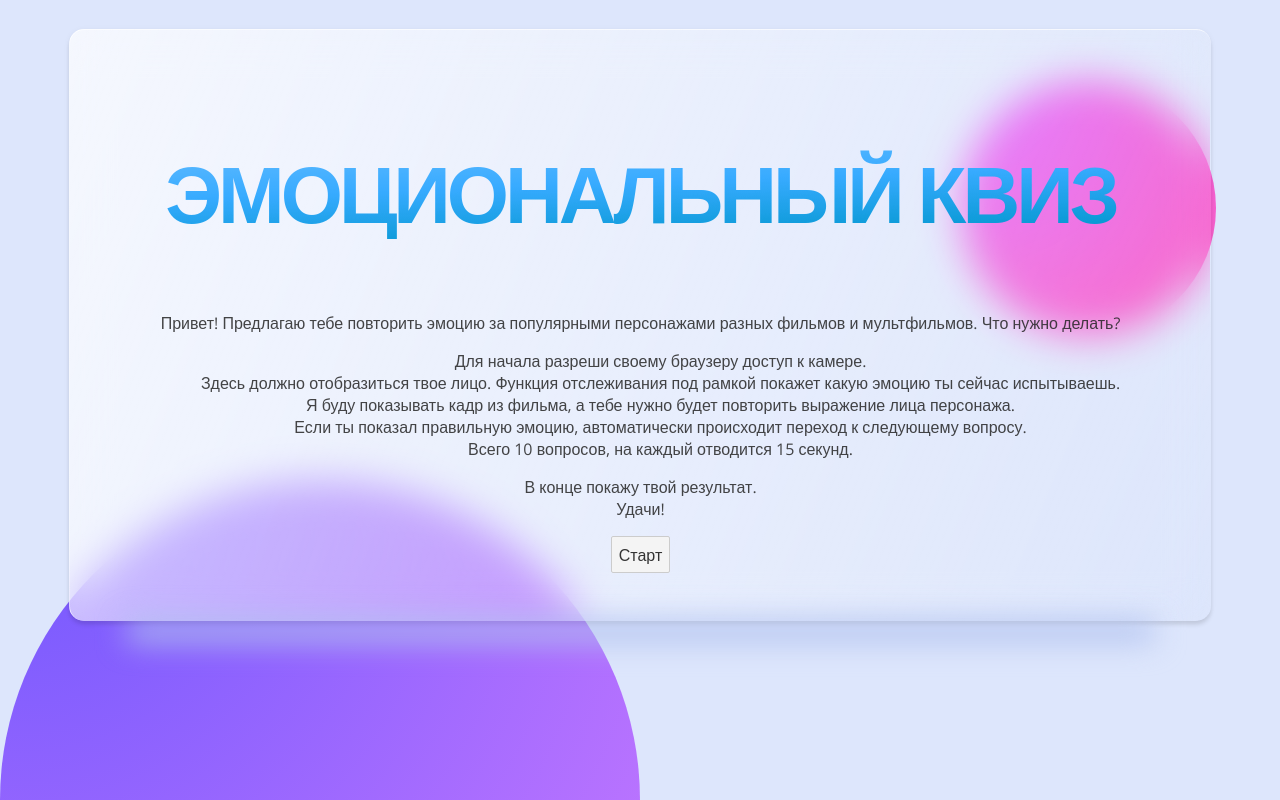
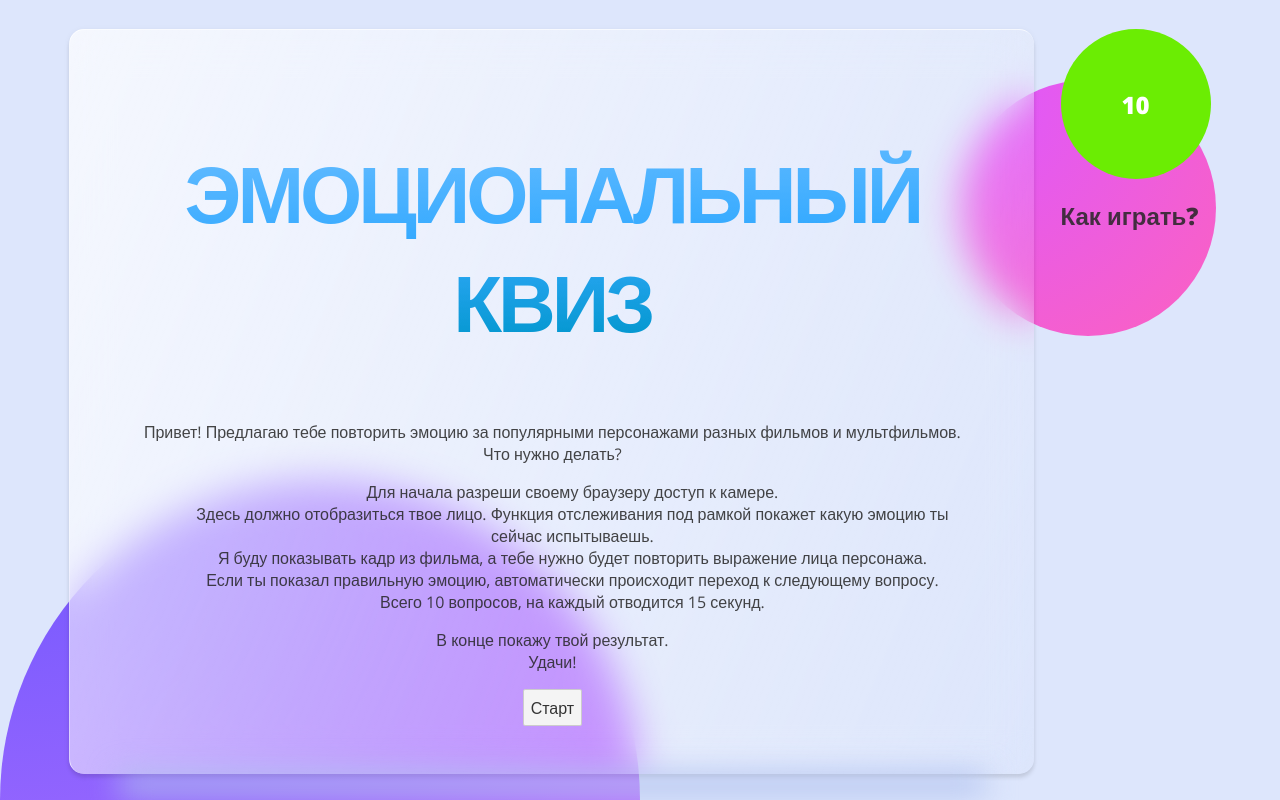
Before and after one commit to chrisryana/face-detection, a Svelte app: page / in a window 1280 px wide. Shown: the top 800 px of the page. Built offline with nearby package versions, Linux system fonts and the light colour scheme.

Commit message:
Добавлен компонент таймера

```diff
--- /dev/null
+++ b/src/components/Timer.svelte
@@ -0,0 +1,48 @@
+<script>
+  import { onMount, onDestroy } from 'svelte';
+  import {STATE} from '../data/game';
+
+  export const MAX_TIME_S = STATE.timer;
+  export let time = MAX_TIME_S;
+  let timer;
+
+  const startTimer = () => {
+    timer = setInterval(() => {
+      if (time > 0) time -= 1;
+      if (time === 0) clearInterval(timer)
+    }, 1000)
+  }
+
+
+  onMount(() => {
+		startTimer();
+	});
+
+	onDestroy(() => {
+		clearInterval(timer);
+	});
+
+</script>
+
+
+<section class="timer">
+  <h2 class="visually-hidden">Таймер</h2>
+  <span class="visually-hidden">Осталось</span>
+  {time}
+  <span class="visually-hidden">секунд</span>
+</section>
+
+<style>
+  .timer {
+    border-radius: 50%;
+    background-color: #6BED03;
+    display: flex;
+    justify-content: center;
+    align-items: center;
+    width: 150px;
+    height: 150px;
+    color: white;
+    font-size: 24px;
+    font-weight: bold;
+  }
+</style>
--- a/src/data/game.js
+++ b/src/data/game.js
@@ -1,6 +1,6 @@
 import {EMOTIONS, EMOTIONS_RU, QUESTIONS} from './config.js';
 
-const STATE = {
+export const STATE = {
     currentQuestionIndex: 0,
     choosenAnswer: EMOTIONS.disgusted,
     timer: 15,
--- a/src/layouts/Base.svelte
+++ b/src/layouts/Base.svelte
@@ -1,5 +1,6 @@
 <script>
     import Card from '../components/Card.svelte';
+    import Timer from '../components/Timer.svelte';
 </script>
 
 <div class="row">
@@ -8,15 +9,12 @@
             <slot/>
         </Card>
     </div>
-    <!-- <div class="column">
-			<section class="card timer">
-				<h2 class="visually-hidden">Осталось:</h2>
-				30 секунд
-			</section>
-			<section class="card rules">
-				<h2 class="rules__tagline">Как играть?</h2>
-			</section>
-		</div> -->
+    <aside class="column">
+        <Timer onEnd={() => {}}/>
+        <section class="card rules">
+            <h2 class="rules__tagline">Как играть?</h2>
+        </section>
+    </aside>
 </div>
 
 <style>
```
